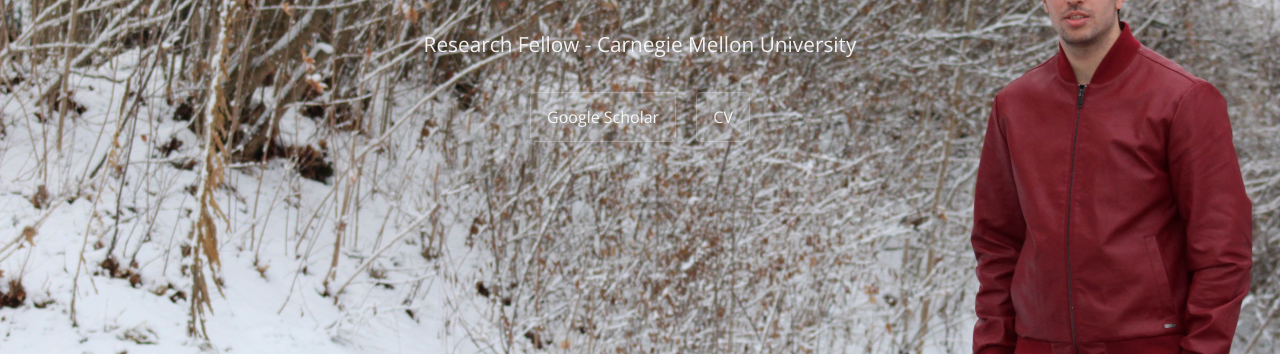
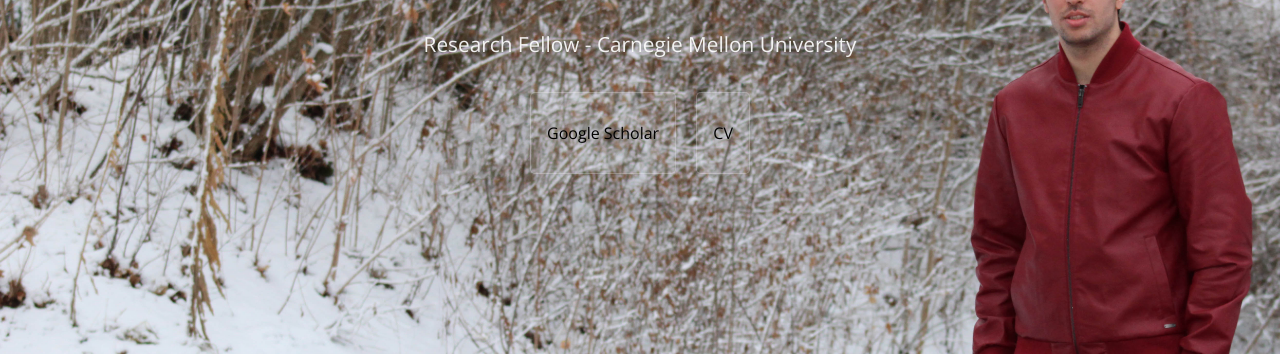
Before and after one commit to arashgholami/arashgholami.github.io, a Jekyll site: the page built from index.md, in a window 1280 px wide. Shown: the part 146-502 px from the top of the page. Built offline with Jekyll 4.4.1, drawn with Linux system fonts in a browser that asks for light colours.

Commit message:
Update default.html

```diff
--- a/_layouts/default.html
+++ b/_layouts/default.html
@@ -30,8 +30,8 @@
         <a href="{{ site.github.repository_url }}" class="btn">Source Code</a>
       {% endif %}
       {% if site.show_downloads %}
-        <a href="https://scholar.google.com/citations?user=tpoOv5MAAAAJ&hl=en" class="btn">Google Scholar</a>
-        <a href="https://arashgholami.github.io/Resume.pdf" class="btn">CV</a>
+        <a href="https://scholar.google.com/citations?user=tpoOv5MAAAAJ&hl=en" class="btn"><p style="color:black;">Google Scholar</p> </a>
+        <a href="https://arashgholami.github.io/Resume.pdf" class="btn"> <p style="color:black;">CV</p>   </a>
         <!--- <a href="{{ site.github.tar_url }}" class="btn">Download .tar.gz</a> --->
       {% endif %}
     </header>
```
